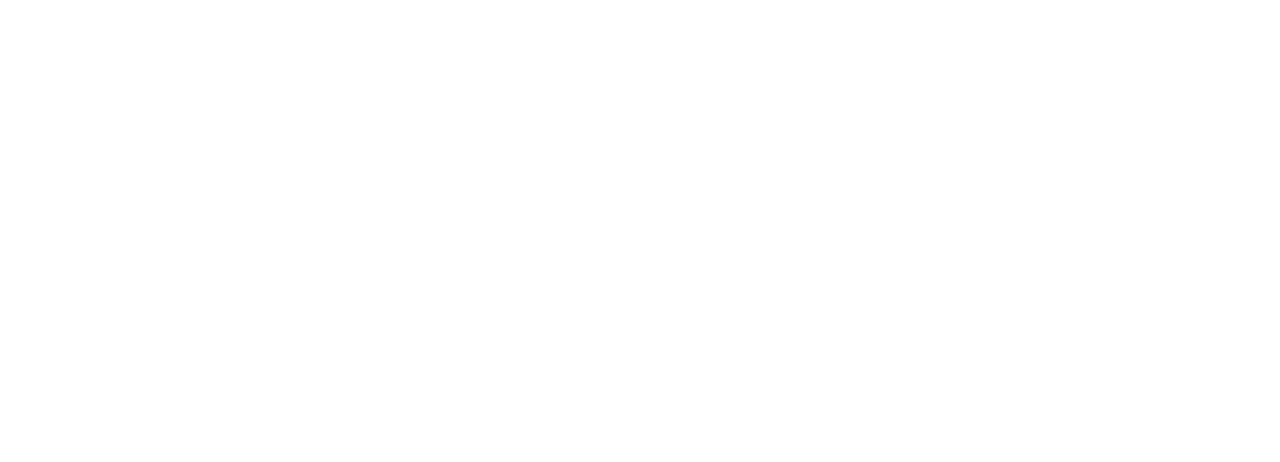
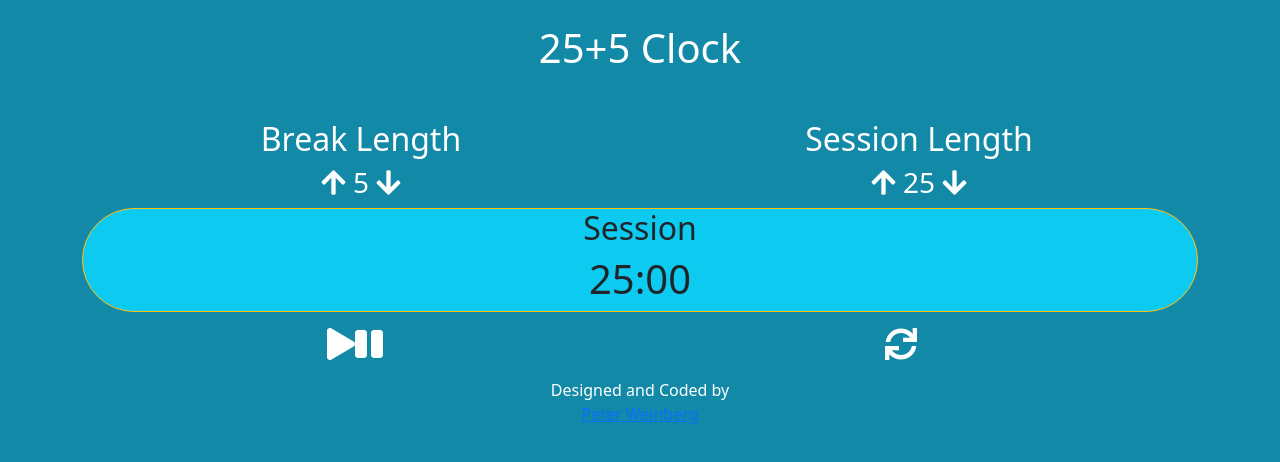
Before and after one commit to sayinmehmet47/Pomodoro-Clock, a plain HTML site: page index.html in a window 1280 px wide. Drawn offline with nearby package versions, Linux system fonts and the light colour scheme.

Commit message:
general layout added

```diff
--- a/index.html
+++ b/index.html
@@ -1,16 +1,60 @@
 <!DOCTYPE html>
 <html lang="en">
+
 <head>
     <meta charset="UTF-8">
     <meta name="viewport" content="width=device-width, initial-scale=1.0">
     <meta http-equiv="X-UA-Compatible" content="ie=edge">
-<meta name="Description" content="Enter your description here"/>
-<link rel="stylesheet" href="https://cdnjs.cloudflare.com/ajax/libs/twitter-bootstrap/5.0.0-beta1/css/bootstrap.min.css">
+    <meta name="Description" content="Enter your description here" />
+    <link rel="stylesheet"
+        href="https://cdnjs.cloudflare.com/ajax/libs/twitter-bootstrap/5.0.0-beta1/css/bootstrap.min.css">
     <link rel="stylesheet" href="https://cdnjs.cloudflare.com/ajax/libs/font-awesome/5.15.2/css/all.min.css">
     <link rel="stylesheet" href="style.css">
     <title>Build a 25-5 clock</title>
 </head>
-<body>
+
+<body class="text-center container">
+
+
+    <div class="container-fluid mt-4">
+        <h1>25+5 Clock</h1>
+        <div class="row mt-5">
+
+            <div class="col-6">
+                <h2>Break Length</h2>
+                <h3><i class="fas fa-arrow-up"></i> 5 <i class="fas fa-arrow-down"></i></h3>
+            </div>
+
+            <div class="col-6">
+                <h2>Session Length</h2>
+                <h3><i class="fas fa-arrow-up"></i> 25 <i class="fas fa-arrow-down"></i></h3>
+            </div>
+            <div class="border bg-info text-dark border-warning rounded-pill ">
+                <h2>Session</h2>
+                <h1>25:00</h1>
+
+            </div>
+            <div class="row mt-3">
+                <p class="col"><i class="fas fa-play fa-2x"></i><i class="fa fa-pause fa-2x"></i></p>
+                <p class="col"><i class="fas fa-sync fa-2x"></i></p>
+            </div>
+            <div class="author">
+                <!-- react-text: 28 -->
+                <!-- /react-text -->
+                <!-- react-text: 29 -->Designed and Coded by<br><a href="https://goo.gl/6NNLMG" target="_blank">Peter
+                    Weinberg</a>
+            </div>
+
+        </div>
+
+
+
+
+
+
+
+
+    </div>
 
 
 
@@ -20,12 +64,11 @@
 
 
 
-
-
-
-
+    <script src="https://code.jquery.com/jquery-3.6.0.min.js"
+        integrity="sha256-/xUj+3OJU5yExlq6GSYGSHk7tPXikynS7ogEvDej/m4=" crossorigin="anonymous"></script>
     <script src="https://cdnjs.cloudflare.com/ajax/libs/popper.js/2.5.4/umd/popper.min.js"></script>
     <script src="https://cdnjs.cloudflare.com/ajax/libs/twitter-bootstrap/5.0.0-beta1/js/bootstrap.min.js"></script>
     <script src="script.js"></script>
 </body>
+
 </html>
--- a/style.css
+++ b/style.css
@@ -0,0 +1,6 @@
+body{
+    width: 100vh;
+    margin-top: 0px;
+    background-color:#1289A7;
+    color: white;
+}
```
Lines whose indentation alone changed are shown as unchanged.
